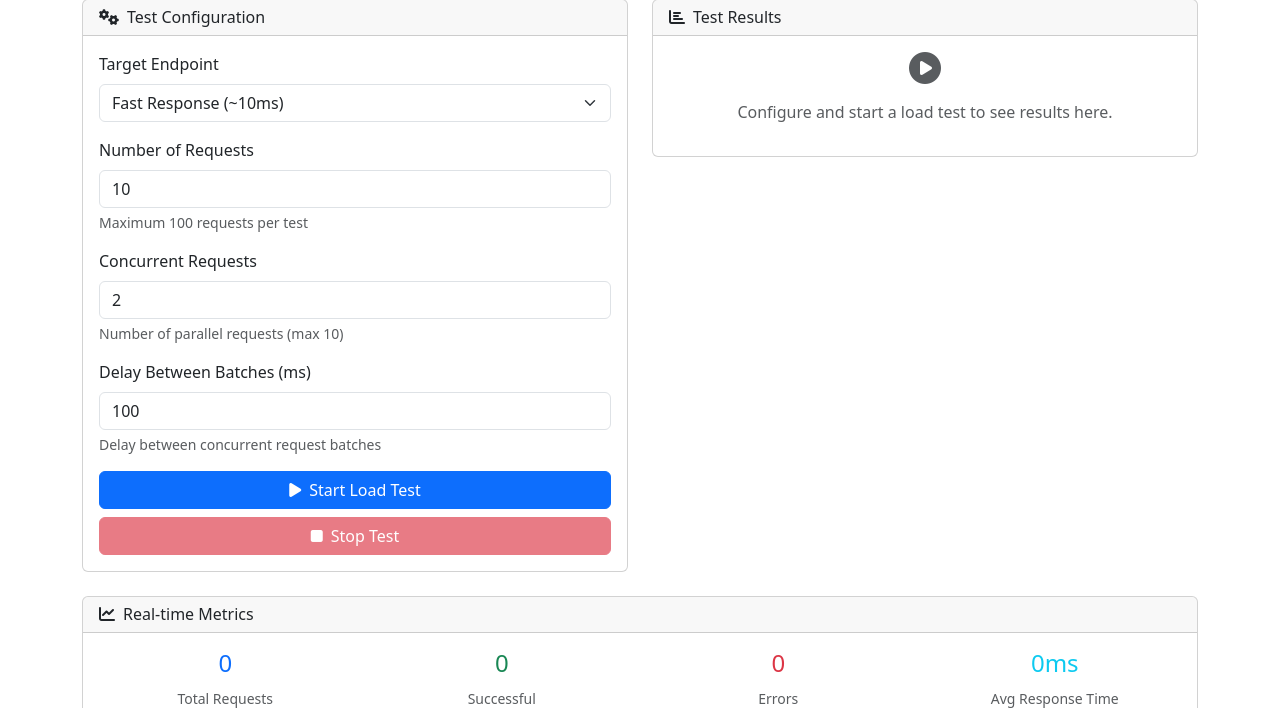
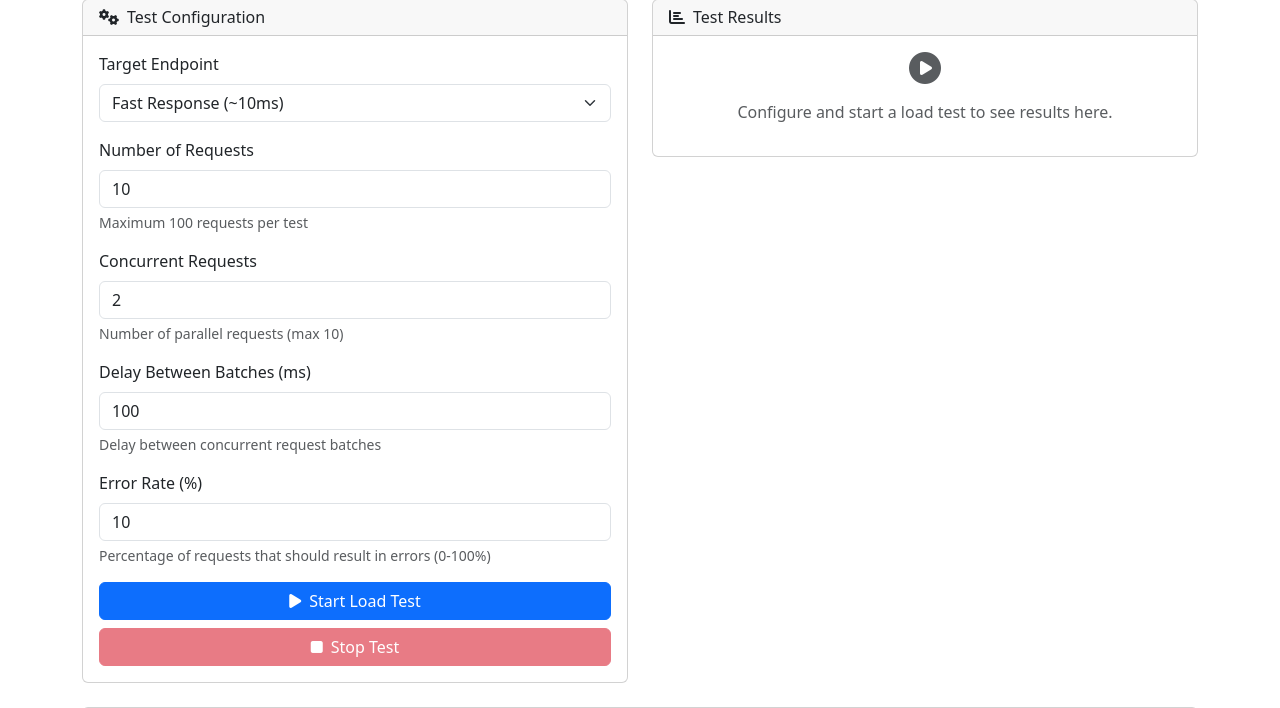
Before and after one commit to BryantWang0824/flask-app, a Python web app: template templates/load_test.html in a window 1280 px wide. Shown: the part 228-936 px from the top of the page. Run offline with Jinja, Linux system fonts and the light colour scheme; the template is opened without the code that fills it, so the values that code supplies are empty.

Commit message:
error rate control + html issue fixed

```diff
--- a/templates/load_test.html
+++ b/templates/load_test.html
@@ -62,6 +62,12 @@
                         <label for="delay" class="form-label">Delay Between Batches (ms)</label>
                         <input type="number" class="form-control" id="delay" value="100" min="0" max="5000">
                         <div class="form-text">Delay between concurrent request batches</div>
+                    </div>
+
+                    <div class="mb-3">
+                        <label for="errorRate" class="form-label">Error Rate (%)</label>
+                        <input type="number" class="form-control" id="errorRate" value="10" min="0" max="100">
+                        <div class="form-text">Percentage of requests that should result in errors (0-100%)</div>
                     </div>
 
                     <div class="d-grid gap-2">
@@ -266,12 +272,12 @@ function updateChart(responseTime, requestsPerSec) {
     metricsChart.update('none');
 }
 
-async function runLoadTest(endpoint, totalRequests, concurrency, delay) {
+async function runLoadTest(endpoint, totalRequests, concurrency, delay, errorRate) {
     const startTime = Date.now();
     let completedRequests = 0;
     let batchStartTime = Date.now();
 
-    logMessage(`Starting load test: ${totalRequests} requests to ${endpoint} with concurrency ${concurrency}`);
+    logMessage(`Starting load test: ${totalRequests} requests to ${endpoint} with concurrency ${concurrency}, error rate ${errorRate}%`);
 
     for (let i = 0; i < totalRequests; i += concurrency) {
         if (!testRunning) {
@@ -284,8 +290,13 @@ async function runLoadTest(endpoint, totalRequests, concurrency, delay) {
 
         // Create batch of concurrent requests
         for (let j = 0; j < batchSize; j++) {
-            promises.push(
-                makeRequest(endpoint)
+            // Determine if this request should be an error based on error rate
+            const shouldError = Math.random() * 100 < errorRate;
+            const requestEndpoint = shouldError ? '/api/error-random' : endpoint;
+
+            // Create a closure to capture shouldError for this specific request
+            const makeTestRequest = (isErrorRequest) => {
+                return makeRequest(requestEndpoint)
                     .then(result => {
                         const requestTime = Date.now() - batchStartTime;
                         testStats.total++;
@@ -293,10 +304,10 @@ async function runLoadTest(endpoint, totalRequests, concurrency, delay) {
 
                         if (result.status >= 200 && result.status < 300) {
                             testStats.success++;
-                            logMessage(`Request ${testStats.total}: SUCCESS (${requestTime}ms)`, 'success');
+                            logMessage(`Request ${testStats.total}: SUCCESS (${requestTime}ms)${isErrorRequest ? ' [Error Endpoint]' : ''}`, 'success');
                         } else {
                             testStats.errors++;
-                            logMessage(`Request ${testStats.total}: ERROR ${result.status} (${requestTime}ms)`, 'error');
+                            logMessage(`Request ${testStats.total}: ERROR ${result.status} (${requestTime}ms)${isErrorRequest ? ' [Intentional]' : ''}`, 'error');
                         }
 
                         return { success: result.status >= 200 && result.status < 300, time: requestTime };
@@ -304,10 +315,12 @@ async function runLoadTest(endpoint, totalRequests, concurrency, delay) {
                     .catch(error => {
                         testStats.total++;
                         testStats.errors++;
-                        logMessage(`Request ${testStats.total}: FAILED - ${error.message}`, 'error');
+                        logMessage(`Request ${testStats.total}: FAILED - ${error.message}${isErrorRequest ? ' [Error Endpoint]' : ''}`, 'error');
                         return { success: false, time: 0 };
-                    })
-            );
+                    });
+            };
+
+            promises.push(makeTestRequest(shouldError));
         }
 
         // Wait for batch to complete
@@ -354,6 +367,7 @@ document.getElementById('loadTestForm').addEventListener('submit', async functio
     const requests = parseInt(document.getElementById('requests').value);
     const concurrency = parseInt(document.getElementById('concurrency').value);
     const delay = parseInt(document.getElementById('delay').value);
+    const errorRate = parseInt(document.getElementById('errorRate').value);
 
     // Reset stats
     testStats = { total: 0, success: 0, errors: 0, responseTimes: [] };
@@ -368,7 +382,7 @@ document.getElementById('loadTestForm').addEventListener('submit', async functio
     testRunning = true;
 
     try {
-        await runLoadTest(endpoint, requests, concurrency, delay);
+        await runLoadTest(endpoint, requests, concurrency, delay, errorRate);
     } catch (error) {
         logMessage(`Test failed: ${error.message}`, 'error');
         document.getElementById('startTest').disabled = false;
```
Also changed, not shown: templates/security_test.html (+12 -3 lines).
